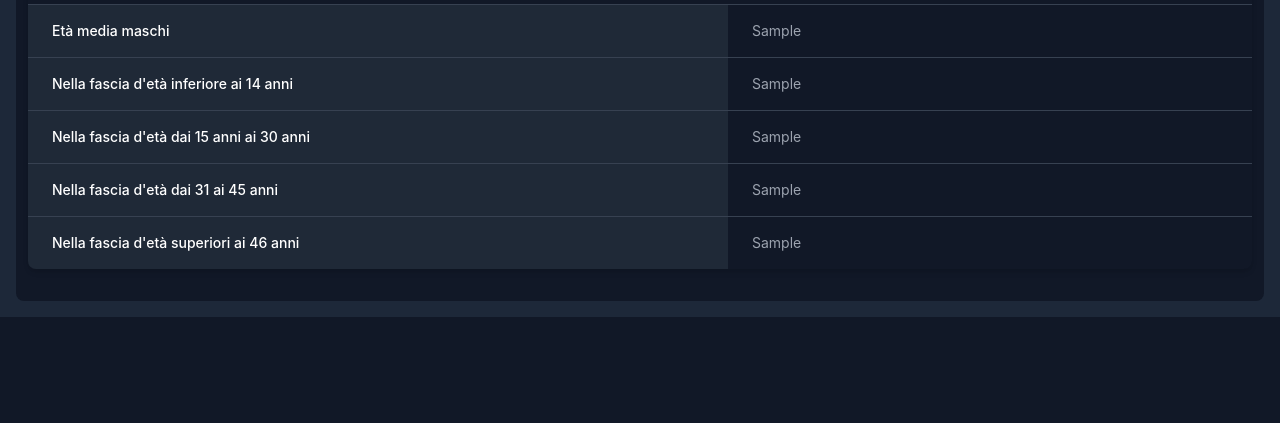
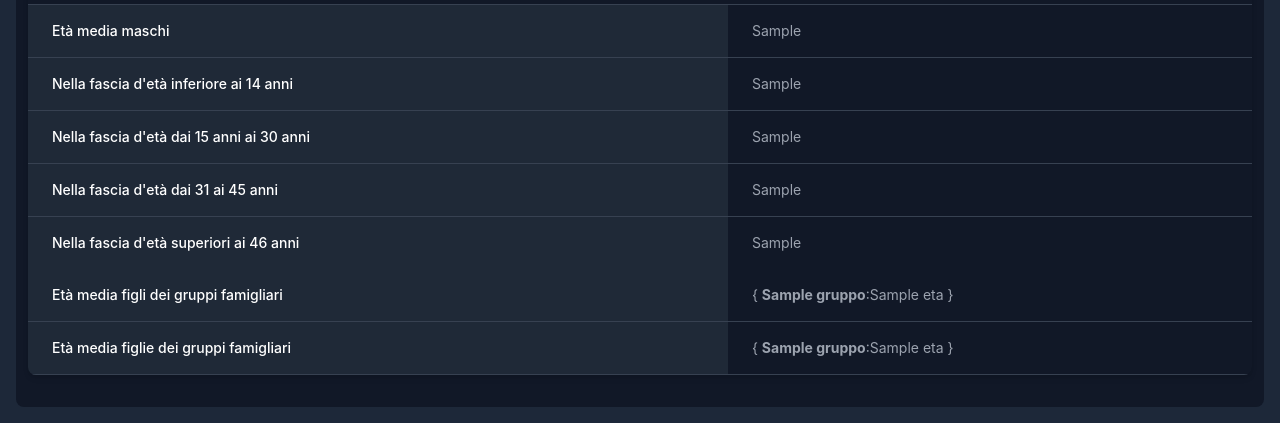
Before and after one commit to BulaCibula03/Censimento-Storico, a Flask app: template app/templates/statistiche.html in a window 1280 px wide. Shown: the part 1260-1683 px from the top of the page. Before the commit the page ends 1577 px from the top, so only its background shows below. Run offline with Flask 3, Linux system fonts and the light colour scheme; the template is opened without the code that fills it: most values are stand-ins (such as "Sample title", 1, 10 or a date in 2020); some libraries are stand-ins or nearby versions.

Commit message:
Update statistiche.html

```diff
--- a/app/templates/statistiche.html
+++ b/app/templates/statistiche.html
@@ -174,6 +174,30 @@
                             </th>
                             <td class="px-6 py-4">{{ m4 }}</td>
                         </tr>
+                        <tr class="border-b border-gray-200 dark:border-gray-700">
+                            <th scope="row" class="px-6 py-4 font-medium text-gray-900 whitespace-nowrap bg-gray-50 dark:text-white dark:bg-gray-800">
+                                Età media figli dei gruppi famigliari
+                            </th>
+                            <td class="px-6 py-4">
+                                {
+                                {% for gruppo, eta in etaFigli.items() %}
+                                    <span class="gruppo-bold">{{gruppo}}</span>:{{eta}}{% if not loop.last %},{% endif %}
+                                {% endfor %}
+                                }
+                            </td>
+                        </tr>
+                        <tr class="border-b border-gray-200 dark:border-gray-700">
+                            <th scope="row" class="px-6 py-4 font-medium text-gray-900 whitespace-nowrap bg-gray-50 dark:text-white dark:bg-gray-800">
+                                Età media figlie dei gruppi famigliari
+                            </th>
+                            <td class="px-6 py-4">
+                                {
+                                {% for gruppo, eta in etaFiglie.items() %}
+                                    <span class="gruppo-bold">{{gruppo}}</span>:{{eta}}{% if not loop.last %},{% endif %}
+                                {% endfor %}
+                                }
+                            </td>
+                        </tr>
                     </tbody>
                 </table>
             </div>
```
